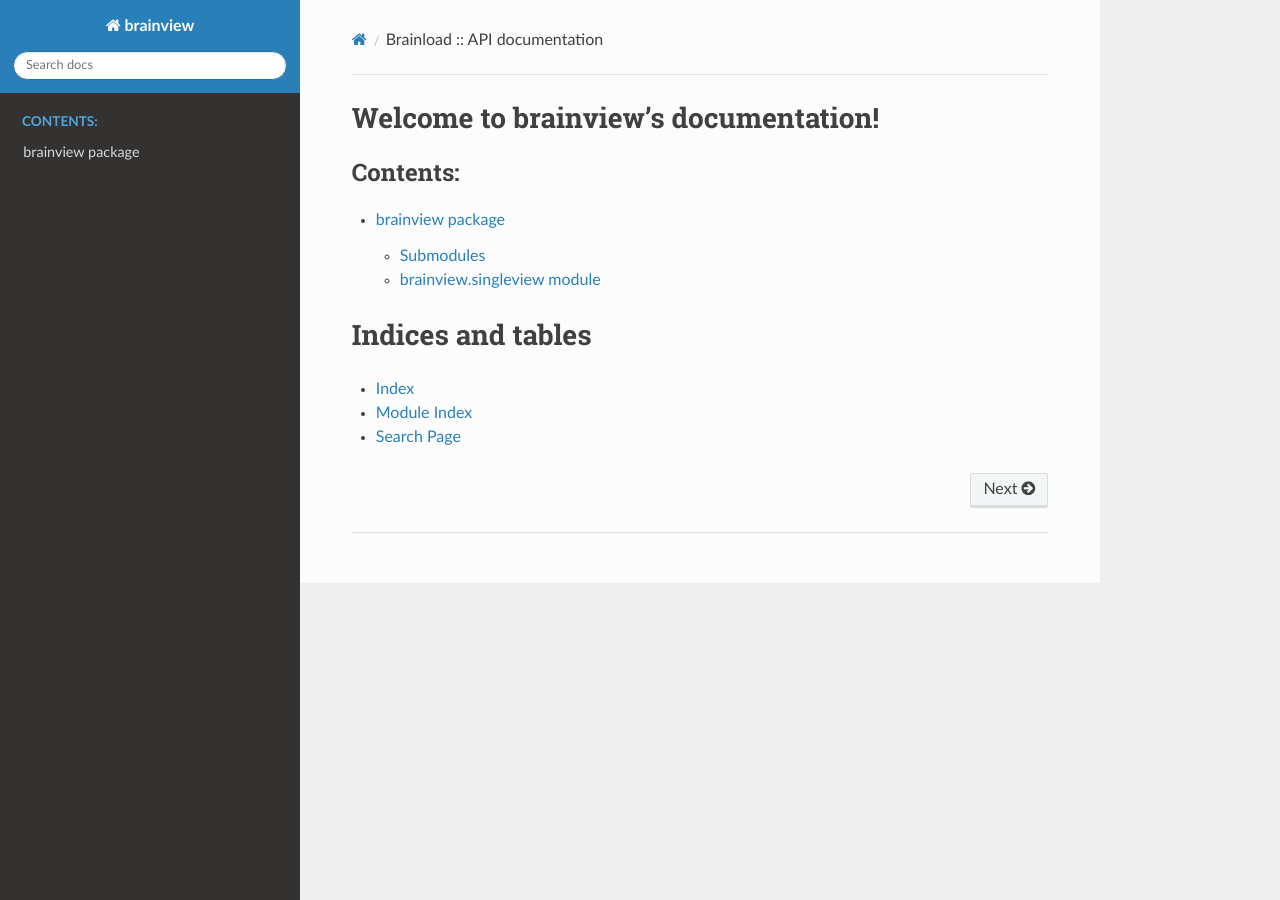
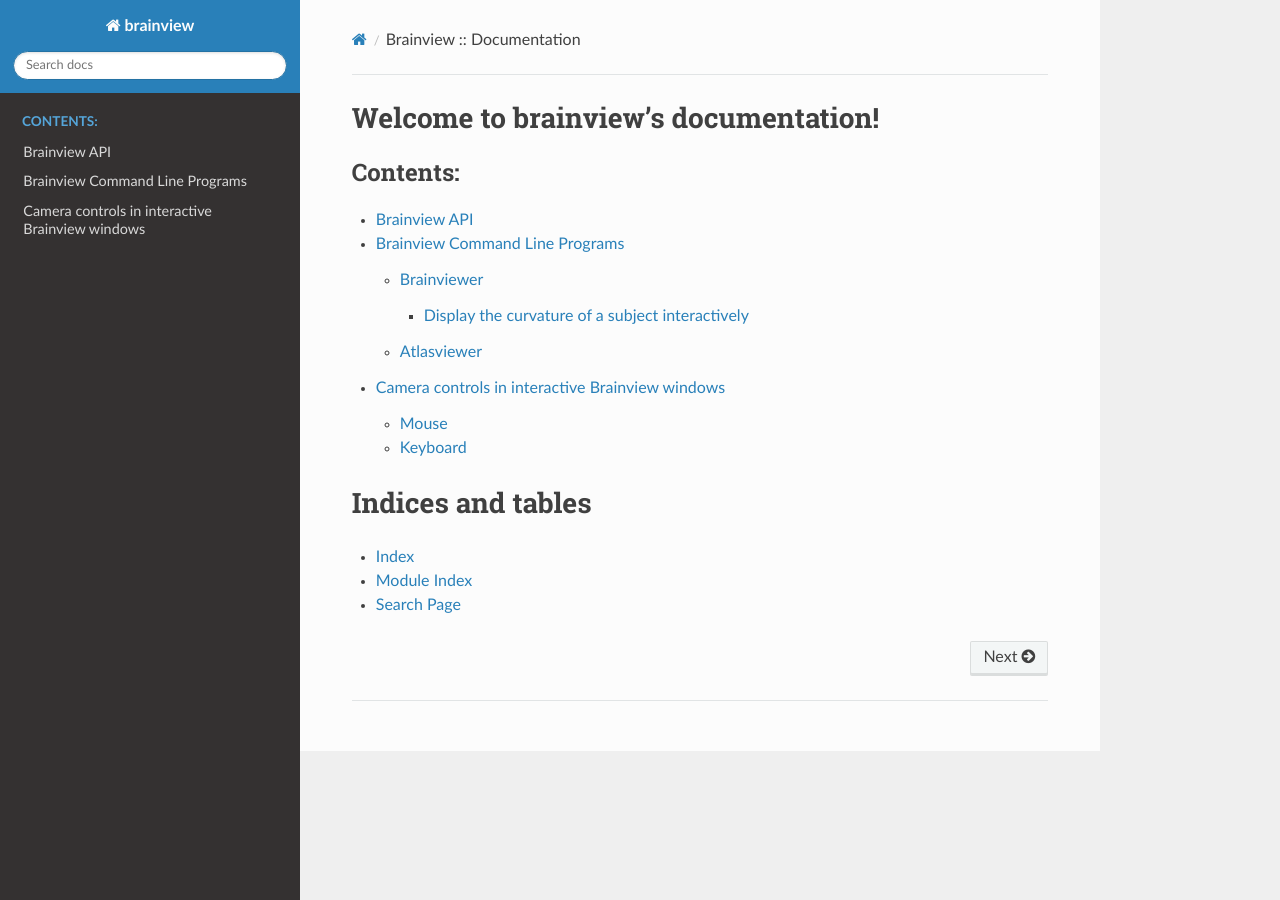
Before and after one commit to dfsp-spirit/brainview, a Sphinx documentation site: the page built from doc/index.rst, in a window 1280 px wide. Built offline with Sphinx 7.4.7 and the Read the Docs theme 2.0.0, drawn with Linux system fonts in a browser that asks for light colours; some of the changed lines change nothing that is shown.

Commit message:
Extend docs: command line tools, interactive window control.

````diff
--- a/doc/_templates/layout.html
+++ b/doc/_templates/layout.html
@@ -1,6 +1,6 @@
 {% extends "!layout.html" %}
 
-{% set title = 'Brainload :: API documentation' %}
+{% set title = 'Brainview :: Documentation' %}
 
 {% block header %}
 <div style="background-color: white; text-align: center; padding: 10px 10px 10px 10px">
--- a/doc/brainview.rst
+++ b/doc/brainview.rst
@@ -1,18 +1,7 @@
-brainview package
-=================
+Brainview API
+=============
 
 .. automodule:: brainview
     :members:
     :undoc-members:
     :show-inheritance:
-
-Submodules
-----------
-
-brainview.singleview module
----------------------------
-
-.. automodule:: brainview.singleview
-    :members:
-    :undoc-members:
-    :show-inheritance:
--- /dev/null
+++ b/doc/commandline.rst
@@ -0,0 +1,104 @@
+Brainview Command Line Programs
+===============================
+
+Brainview comes with command line tools to visualize brain data.
+
+
+Brainviewer
+-----------
+
+Brainviewer visualizes vertex-based morphometry data for a subject. It can work with native data and data that has been mapped to a common subject like FreeSurfer's fsaverage. This data can be found in the `surf` directory of a FreeSurfer subject. Typical examples include file like `lh.surf` for native data and `lh.surf.fwhm10.fsaverage.mgh` for data mapped to a common subject.
+
+To get help on the program, run ```brainviewer --help```. The output will look like this:
+
+
+.. code:: console
+
+    usage: brainviewer.py [-h] [-d SUBJECTS_DIR] [-m MEASURE] [-s SURFACE]
+                      [-e {lh,rh,both}] [-c] [-a AVERAGE_SUBJECT] [-f FWHM]
+                      [-i] [-o OUTPUTFILE] [-v]
+                      subject
+
+    View brain morphometry data.
+
+    positional arguments:
+      subject               The subject you want to load. String, a directory
+                            under the subjects_dir.
+
+    optional arguments:
+      -h, --help            show this help message and exit
+      -d SUBJECTS_DIR, --subjects_dir SUBJECTS_DIR
+                            The subjects_dir containing the subject. Defaults to
+                            environment variable SUBJECTS_DIR.
+      -m MEASURE, --measure MEASURE
+                            The measure to load. String, defaults to 'area'.
+      -s SURFACE, --surface SURFACE
+                            The surface to load. String, defaults to 'white'.
+      -e {lh,rh,both}, --hemi {lh,rh,both}
+                            The hemisphere to load. One of ('both', 'lh, 'rh').
+                            Defaults to 'both'.
+      -c, --common-subject-mode
+                            Load data mapped to a common or average subject.
+      -a AVERAGE_SUBJECT, --average-subject AVERAGE_SUBJECT
+                            The common or average subject to use. String, defaults
+                            to 'fsaverage'. Ignored unless -c is active.
+      -f FWHM, --fwhm FWHM  The smoothing or fwhm setting to use for the common
+                            subject measure. String, defaults to '10'. Ignored
+                            unless -c is active.
+      -i, --interactive     Display brain plot in an interactive window.
+      -o OUTPUTFILE, --outputfile OUTPUTFILE
+                            Output image file name. String, defaults to
+                            'brain_morphometry.png'.
+      -v, --verbose         Increase output verbosity.
+
+
+Display the curvature of a subject interactively
+~~~~~~~~~~~~~~~~~~~~~~~~~~~~~~~~~~~~~~~~~~~~~~~~
+
+In this example, we will load the Mean Curvature of a brain mesh from the files ``?l.curv`` and display it interactively on a brain mesh.
+
+.. code:: console
+
+    brainviewer subject1 -d ~/data/study1/ -m curv -i
+
+This will open an interactive window. You can move the camera (mouse), zoom
+
+Atlasviewer
+-----------
+
+Atlasviewer can be used to visualize labels and annotations for a subject. This data can be found in the `label` directory of a FreeSurfer subject. An example for a label file is `?h.Medial_wall.label` which includes all vertices that are part of the medial wall. The `?l.aparc.annot` files contain the an annotation: a set of labels, each of which is assigned a name and a color. In this case, the annotation is the cortical parcellation bases on the Desikan atlas.
+
+To get help on the program, run ```atlasviewer --help```. The output will look like this:
+
+.. code:: console
+
+    usage: atlasviewer.py [-h] [-s SURFACE] [-d SUBJECTS_DIR] [-e {lh,rh,both}]
+                          [-i] [-o OUTPUTFILE] [-v]
+                          subject mode data
+
+    View brain label data or brain annotation / atlas data.
+
+    positional arguments:
+      subject               The subject you want to load. String, a directory
+                            under the subjects_dir.
+      mode                  The mode. One of ('atlas', 'label').
+      data                  The data to load from the label dub dir of the
+                            subject, without the ?h part and the file extensions.
+                            If mode is 'atlas', something like 'aparc'. If mode is
+                            'label', something like 'cortex'.
+
+    optional arguments:
+      -h, --help            show this help message and exit
+      -s SURFACE, --surface SURFACE
+                            The surface to load. String, defaults to 'white'.
+      -d SUBJECTS_DIR, --subjects_dir SUBJECTS_DIR
+                            The subjects_dir containing the subject. Defaults to
+                            environment variable SUBJECTS_DIR.
+      -e {lh,rh,both}, --hemi {lh,rh,both}
+                            The hemisphere to load. One of ('both', 'lh, 'rh').
+                            Defaults to 'both'.
+      -i, --interactive     Display brain plot in an interactive window.
+      -o OUTPUTFILE, --outputfile OUTPUTFILE
+                            Output image file name. String, defaults to
+                            'brain_<mode>.png'.
+      -v, --verbose         Increase output verbosity.
--- a/doc/index.rst
+++ b/doc/index.rst
@@ -1,8 +1,3 @@
-.. brainview documentation master file, created by
-   sphinx-quickstart on Mon Oct  8 14:26:49 2018.
-   You can adapt this file completely to your liking, but it should at least
-   contain the root `toctree` directive.
-
 Welcome to brainview's documentation!
 =====================================
 
@@ -11,6 +6,8 @@
    :caption: Contents:
 
    brainview
+   commandline
+   interactive
 
 
 Indices and tables
--- /dev/null
+++ b/doc/interactive.rst
@@ -0,0 +1,18 @@
+Camera controls in interactive Brainview windows
+================================================
+
+Whenever Brainview opens a figure in an interactive window, you can use the following controls:
+
+Mouse
+-----
+
+- Hold left mouse button (LMB) and move mouse: **rotate**
+- Hold right mouse button (RMB) and move mouse y axis (forward/backward): **zoom**
+- Hold middle mouse button (MMB) and move mouse: **pan / translate**
+
+Keyboard
+--------
+
+- Arrow keys (up, down, left, right): **rotate**
+- Plus (+) and minus (-): **zoom**
+- SHIFT + Arrow keys: **pan / translate**
````
